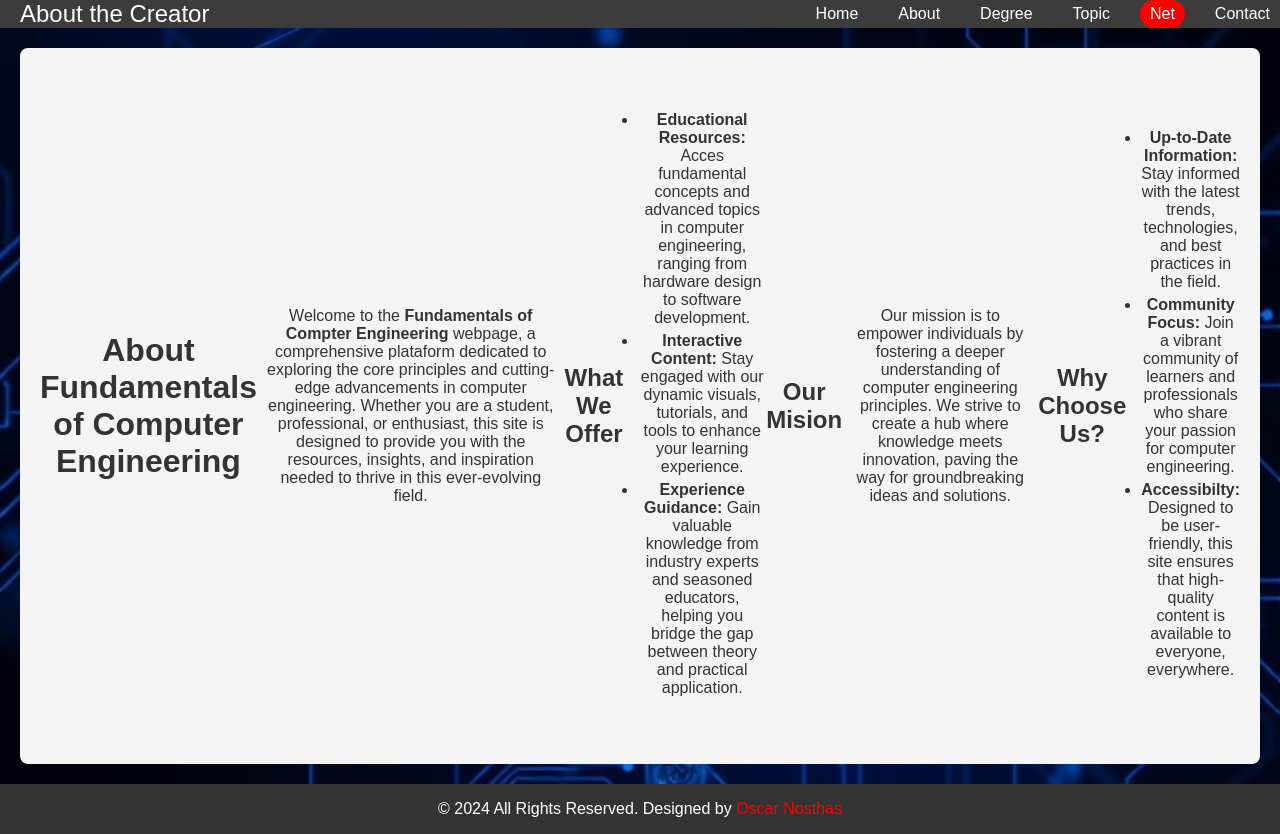
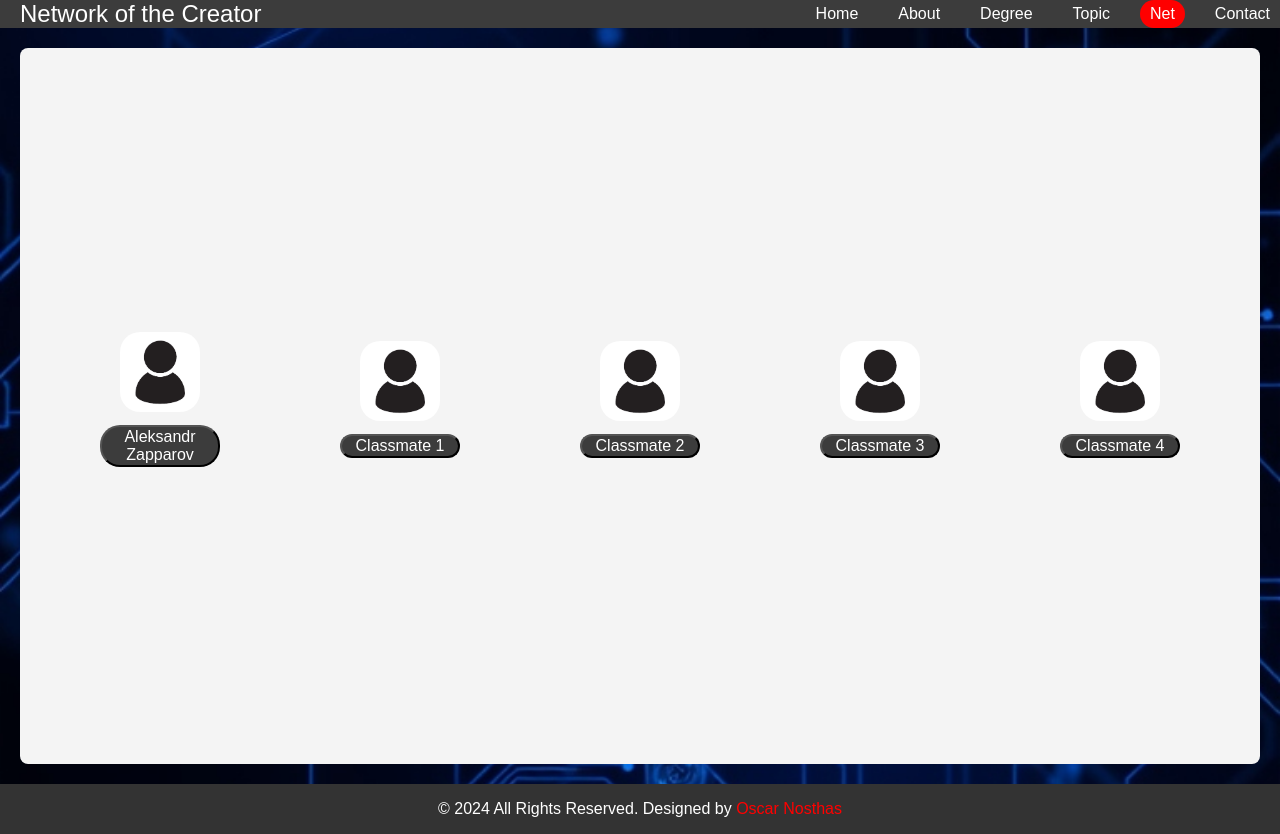
Before and after one commit to Damus360/Proyect_II, a plain HTML site: page Docs/Public/Net.html in a window 1280 px wide. Drawn offline with Linux system fonts and the light colour scheme.

Commit message:
network+form

```diff
--- a/Docs/CSS/style.css
+++ b/Docs/CSS/style.css
@@ -280,3 +280,16 @@
     border-radius: 3px;
     cursor: pointer;
   }
+
+  .classmate-menu{
+    width: 100%;
+    justify-content: space-evenly;
+  }
+
+  .classmate-icon{
+    display: flex;
+    flex-direction: column;
+    margin:auto;
+    width: 10vh;
+    border-radius: 20px;
+  }
--- a/Docs/Public/Net.html
+++ b/Docs/Public/Net.html
@@ -16,7 +16,7 @@
 <body>
 <header class="container">
 <div class="header-content">
-    <div class="header-title">About the Creator</div>
+    <div class="header-title">Network of the Creator</div>
     <nav>
         <a href="../index.html">Home</a>
         <a href="./about.html" >About</a>
@@ -29,22 +29,36 @@
 </header>
 <main>
     <div class="content about-section">
-        <h1>About Fundamentals of Computer Engineering</h1>
-        <p>Welcome to the <strong>Fundamentals of Compter Engineering</strong> webpage, a comprehensive plataform dedicated to exploring the core principles and cutting-edge advancements in computer engineering. Whether you are a student, professional, or enthusiast, this site is designed to provide you with the resources, insights, and inspiration needed to thrive in this ever-evolving field.</p>
-        <h2>What We Offer</h2>
-        <ul>
-            <li><strong>Educational Resources:</strong> Acces fundamental concepts and advanced topics in computer engineering, ranging from hardware design to software development.</li>
-            <li><strong>Interactive Content:</strong> Stay engaged with our dynamic visuals, tutorials, and tools to enhance your learning experience.</li>
-            <li><strong>Experience Guidance:</strong> Gain valuable knowledge from industry experts and seasoned educators, helping you bridge the gap between theory and practical application.</li>
-        </ul>
-        <h2>Our Mision</h2>
-        <p>Our mission is to empower individuals by fostering a deeper understanding of computer engineering principles. We strive to create a hub where knowledge meets innovation, paving the way for groundbreaking ideas and solutions.</p>
-        <h2>Why Choose Us?</h2>
-        <ul>
-            <li><strong>Up-to-Date Information:</strong> Stay informed with the latest trends, technologies, and best practices in the field.</li>
-            <li><strong>Community Focus:</strong> Join a vibrant community of learners and professionals who share your passion for computer engineering.</li>
-            <li><strong>Accessibilty:</strong> Designed to be user-friendly, this site ensures that high-quality content is available to everyone, everywhere.</li>
-        </ul>
+        <div class="classmate-menu">
+            <img src="../Images/network-icon.jpg" alt="Social Link" class="classmate-icon">
+            <a href="https://web_application_repository.zapparov.dev/" target="_blank">
+                <button class="button">Aleksandr Zapparov</button>
+            </a>
+        </div>
+        <div class="classmate-menu">
+            <img src="../Images/network-icon.jpg" alt="Social Link" class="classmate-icon">
+            <a href="https://web_application_repository.zapparov.dev/" target="_blank">
+                <button class="button">Classmate 1</button>
+            </a>
+        </div>
+        <div class="classmate-menu">
+            <img src="../Images/network-icon.jpg" alt="Social Link" class="classmate-icon">
+            <a href="https://web_application_repository.zapparov.dev/" target="_blank">
+                <button class="button">Classmate 2</button>
+            </a>
+        </div>
+        <div class="classmate-menu">
+            <img src="../Images/network-icon.jpg" alt="Social Link" class="classmate-icon">
+            <a href="https://web_application_repository.zapparov.dev/" target="_blank">
+                <button class="button">Classmate 3</button>
+            </a>
+        </div>
+        <div class="classmate-menu">
+            <img src="../Images/network-icon.jpg" alt="Social Link" class="classmate-icon">
+            <a href="https://web_application_repository.zapparov.dev/" target="_blank">
+                <button class="button">Classmate 4</button>
+            </a>
+        </div>
     </div>
 </main>
 <footer class="footer-section">
```
Also changed, not shown: Docs/Public/Contact.html (+1 -1 lines), Docs/Images/MR.SNOOP.JPG (added), Docs/Images/network-icon.jpg (added), 1 other file.
